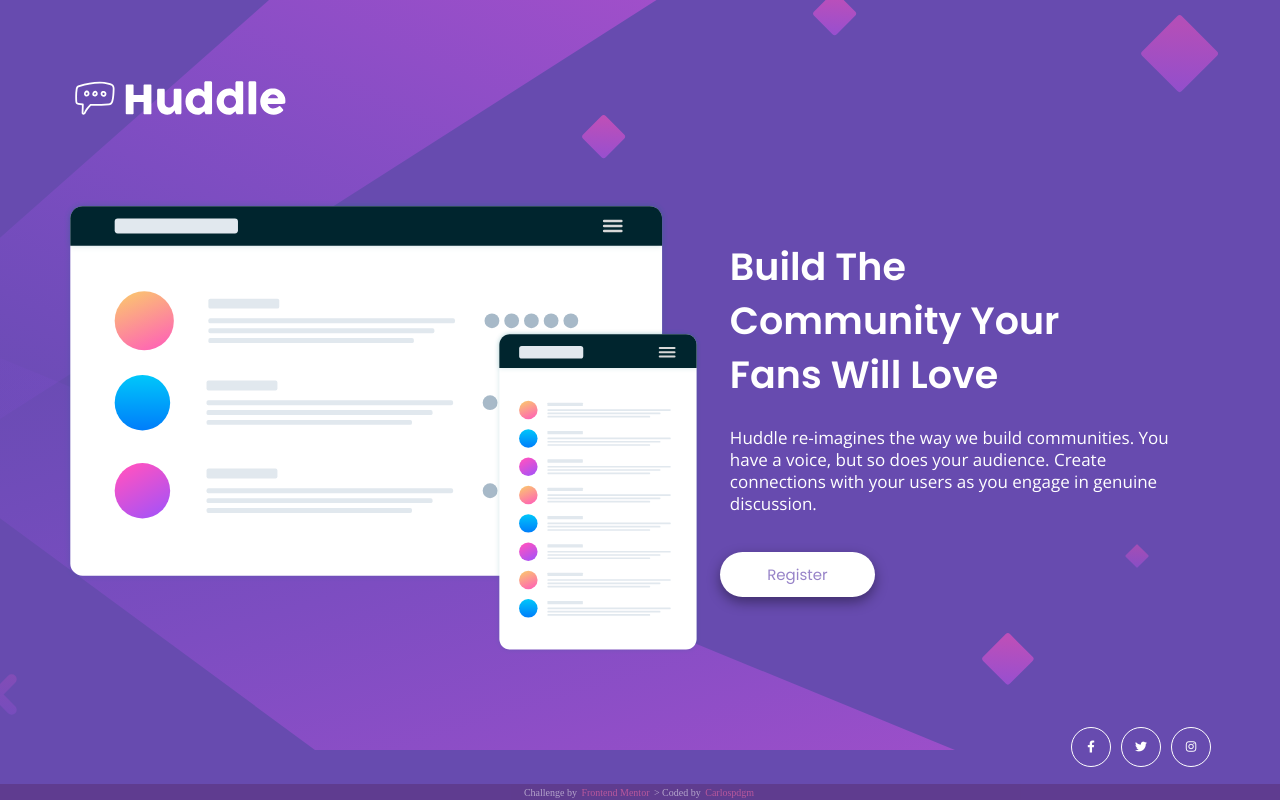
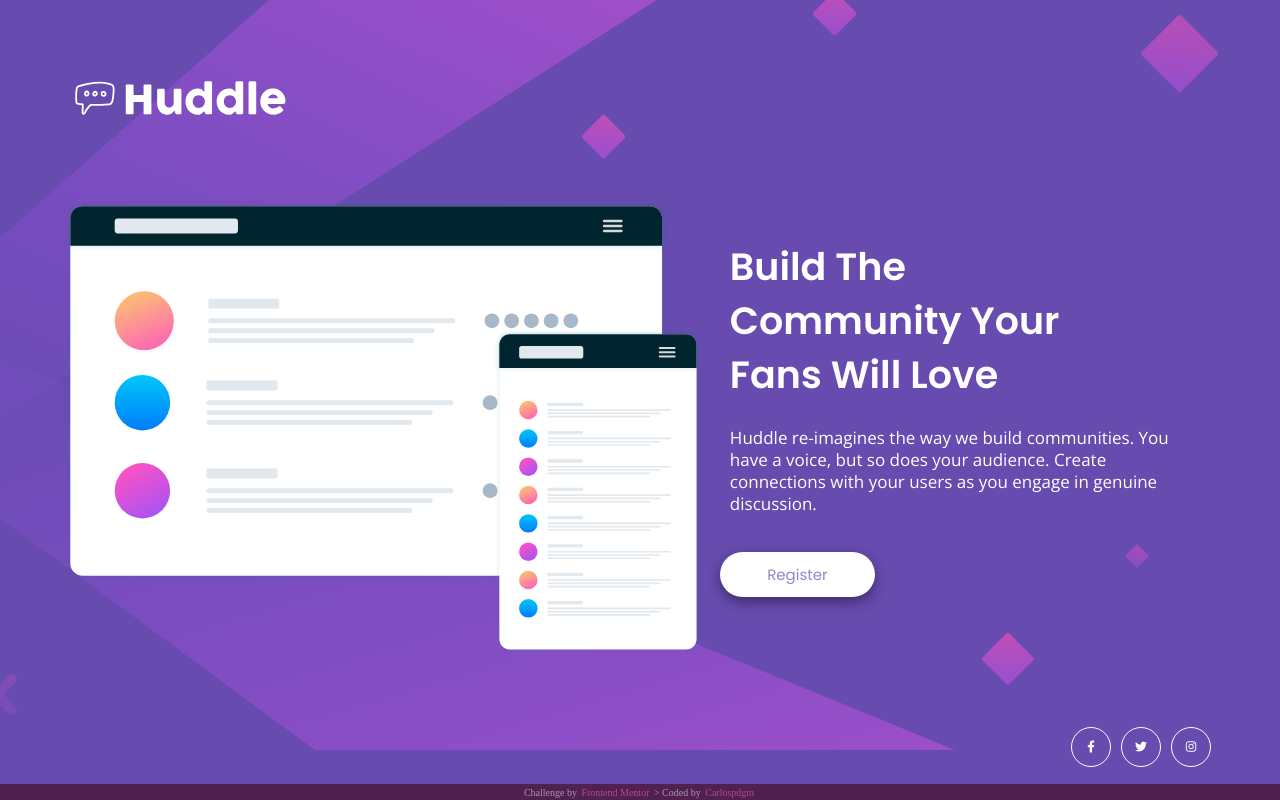
Before and after one commit to carlospdgm/Huddle-landing-page, a plain HTML site: page index.html in a window 1280 px wide. Drawn offline with nearby package versions, Linux system fonts and the light colour scheme.

Commit message:
Update style.css

```diff
--- a/style.css
+++ b/style.css
@@ -218,7 +218,7 @@ button:active {
     }
 
     .attribution {
-        background-color: hsla(300, 43%, 22%, 0.33);
+        background-color: hsl(300, 43%, 22%);
         color:hsla(0, 0%, 100%, 0.529);
         position: fixed;
         font-size: 10px;
```
